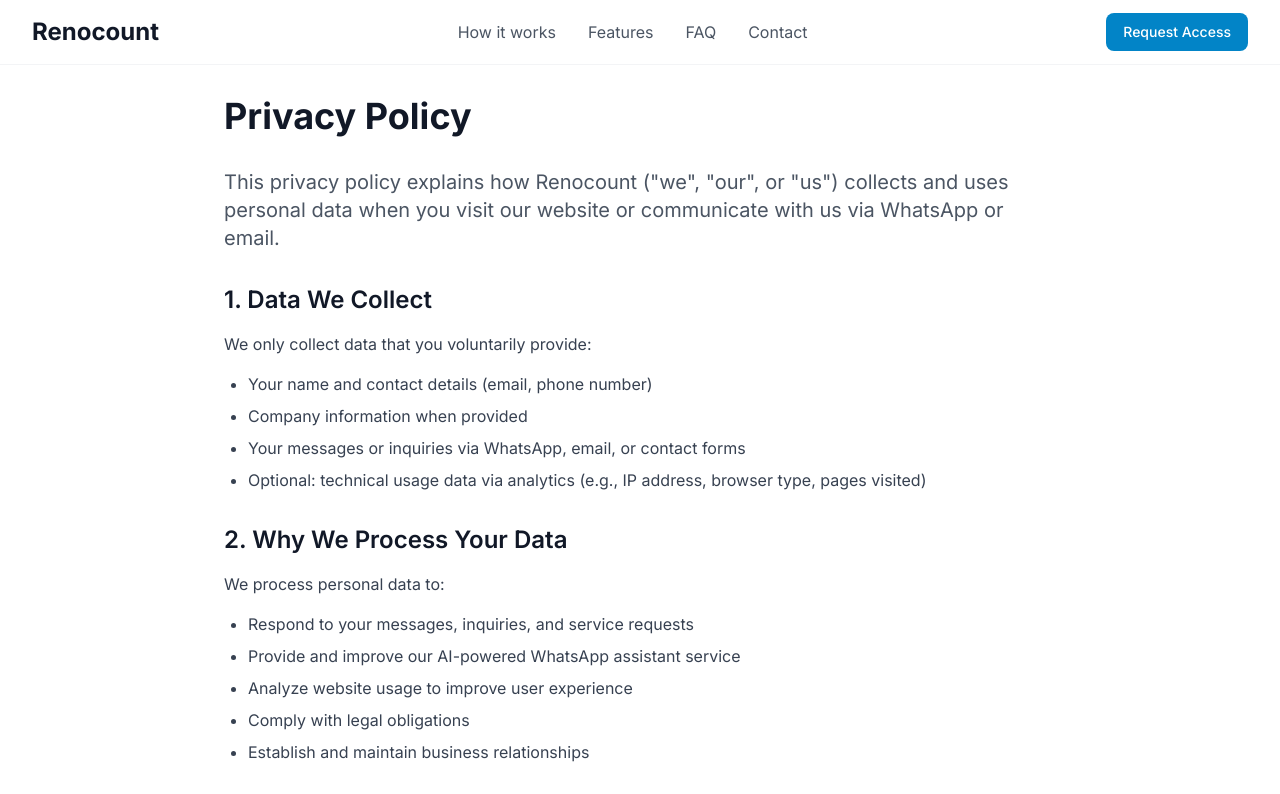
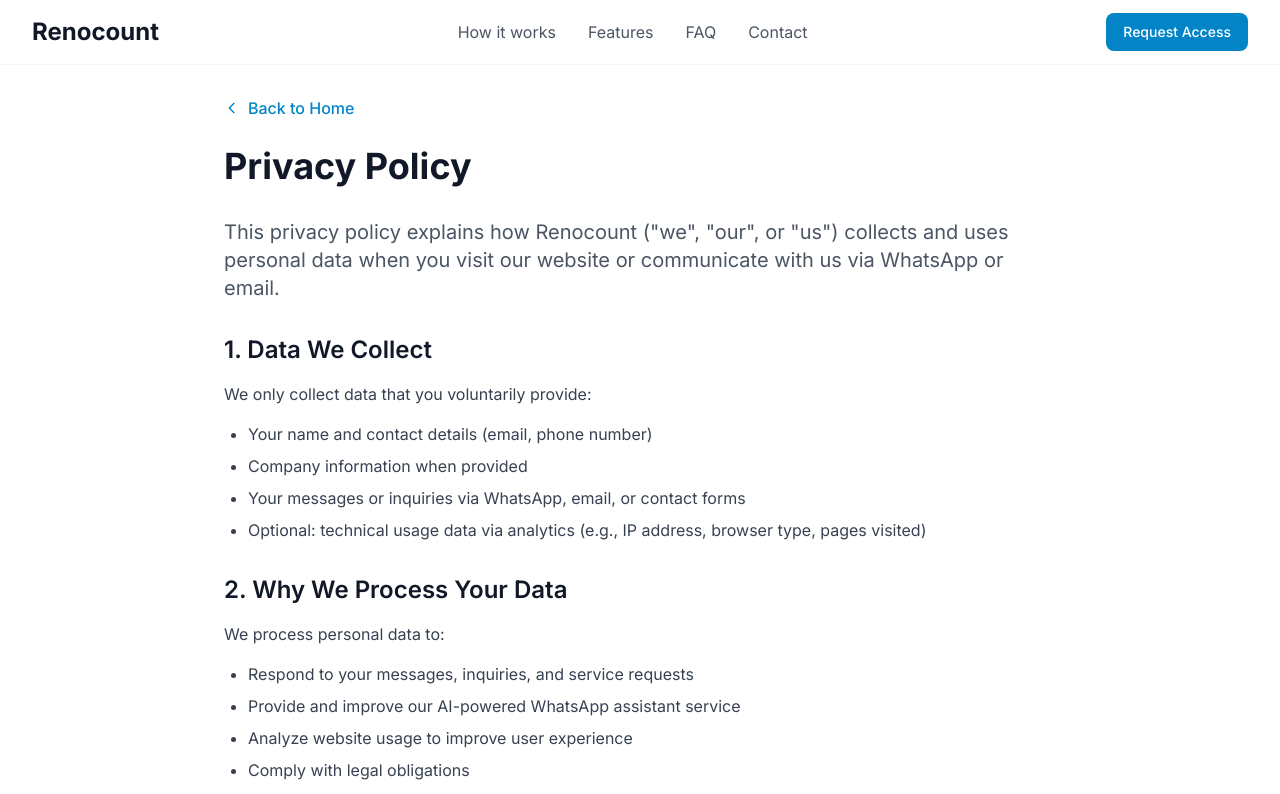
Before and after one commit to Chriuce/Renocount_landing, a Next.js app: page /privacy in a window 1280 px wide. Shown: the top 794 px of the page. Built offline with nearby package versions, Linux system fonts and the light colour scheme.

Commit message:
Fix navigation: make logo clickable and add back to home link on privacy page

```diff
--- a/app/privacy/page.tsx
+++ b/app/privacy/page.tsx
@@ -17,6 +17,17 @@
             transition={{ duration: 0.8 }}
             className="prose prose-lg max-w-none"
           >
+            <div className="mb-6">
+              <a
+                href="/"
+                className="inline-flex items-center text-primary-600 hover:text-primary-700 font-medium"
+              >
+                <svg className="w-4 h-4 mr-2" fill="none" stroke="currentColor" viewBox="0 0 24 24">
+                  <path strokeLinecap="round" strokeLinejoin="round" strokeWidth={2} d="M15 19l-7-7 7-7" />
+                </svg>
+                Back to Home
+              </a>
+            </div>
             <h1 className="text-4xl font-bold text-gray-900 mb-8">Privacy Policy</h1>
 
             <p className="text-xl text-gray-600 mb-8">
--- a/components/Header.tsx
+++ b/components/Header.tsx
@@ -18,9 +18,9 @@
             className="flex items-center"
           >
             <div className="flex-shrink-0">
-              <h1 className="text-2xl font-bold text-gray-900">
+              <a href="/" className="text-2xl font-bold text-gray-900 hover:text-primary-600 transition-colors">
                 Renocount
-              </h1>
+              </a>
             </div>
           </motion.div>
 
```
